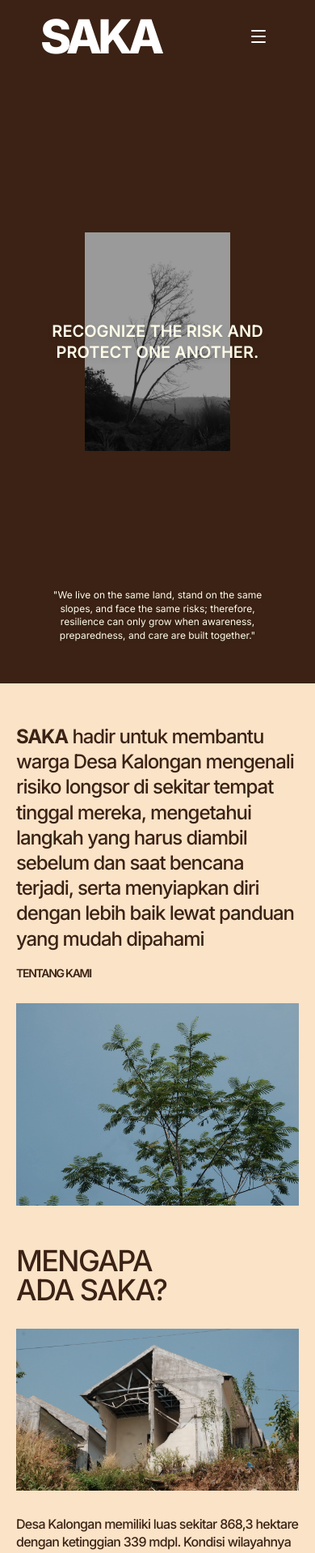
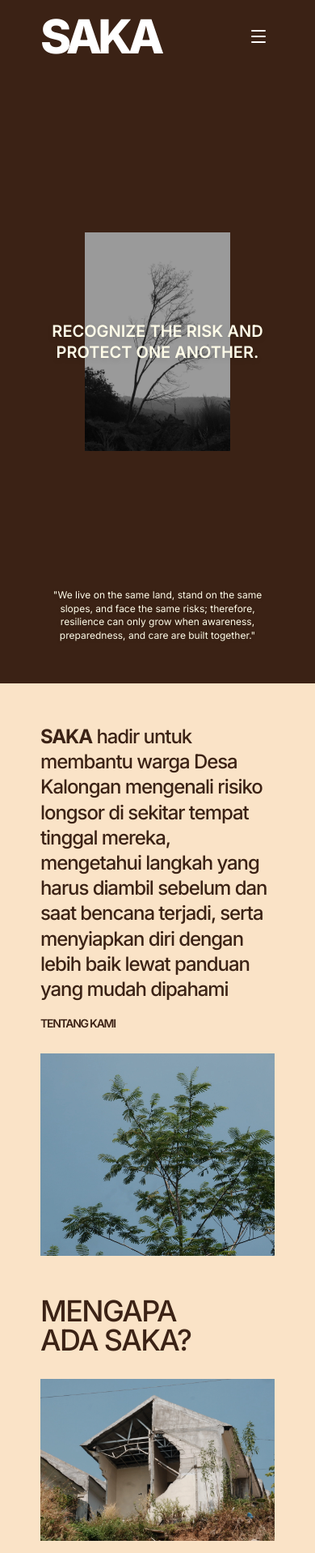
Before and after one commit to Celllzzz/SAKA-SiagaBencanaKalongan, a Next.js app: page /tentang in a window 390 px wide. Shown: the top 1918 px of the page at 81% size. Built offline with nearby package versions, Linux system fonts and the light colour scheme.

Commit message:
fix(mobile): enforce 50px padding on mobile to align sections with navbar and footer

```diff
--- a/src/components/tentang/about-content-section.tsx
+++ b/src/components/tentang/about-content-section.tsx
@@ -2,7 +2,7 @@ import Image from "next/image";
 
 export function AboutContentSection() {
   return (
-    <section className="w-full bg-[#FAE3C7] text-[#3B2215] px-[20px] md:px-[50px] py-[50px] overflow-hidden" data-theme="light" data-bg="#FAE3C7">
+    <section className="w-full bg-[#FAE3C7] text-[#3B2215] px-[50px] py-[50px] overflow-hidden" data-theme="light" data-bg="#FAE3C7">
       <div className="w-full flex flex-col relative">
 
         {/* Sub-bagian 1: Tujuan SAKA */}
--- a/src/components/tentang/team-section.tsx
+++ b/src/components/tentang/team-section.tsx
@@ -54,7 +54,7 @@ const TEAM_MEMBERS = [
 
 export function TeamSection() {
   return (
-    <section className="w-full bg-[#FAE3C7] text-[#3B2215] px-[20px] md:px-[50px] py-[50px] overflow-hidden" data-theme="light" data-bg="#FAE3C7">
+    <section className="w-full bg-[#FAE3C7] text-[#3B2215] px-[50px] py-[50px] overflow-hidden" data-theme="light" data-bg="#FAE3C7">
       <div className="w-full flex flex-col gap-[50px] xl:gap-[100px]">
 
         {/* Header Section */}
```
